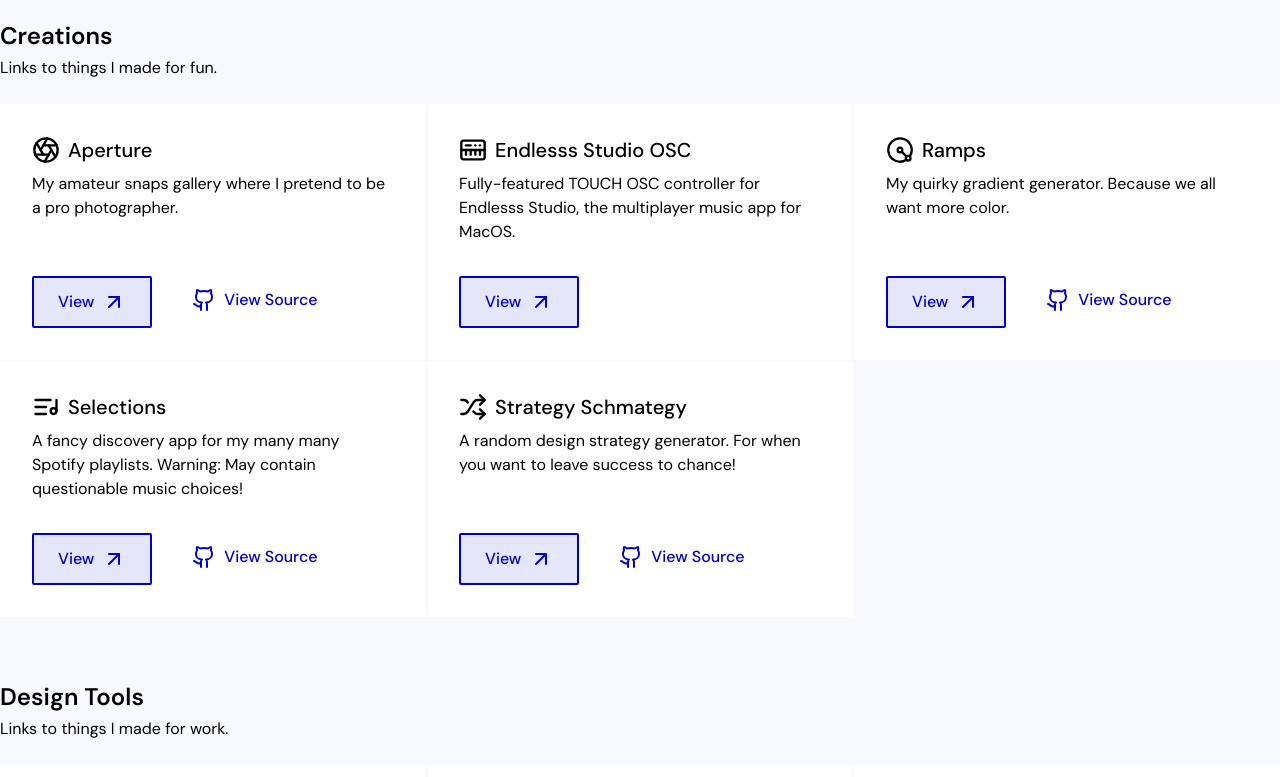
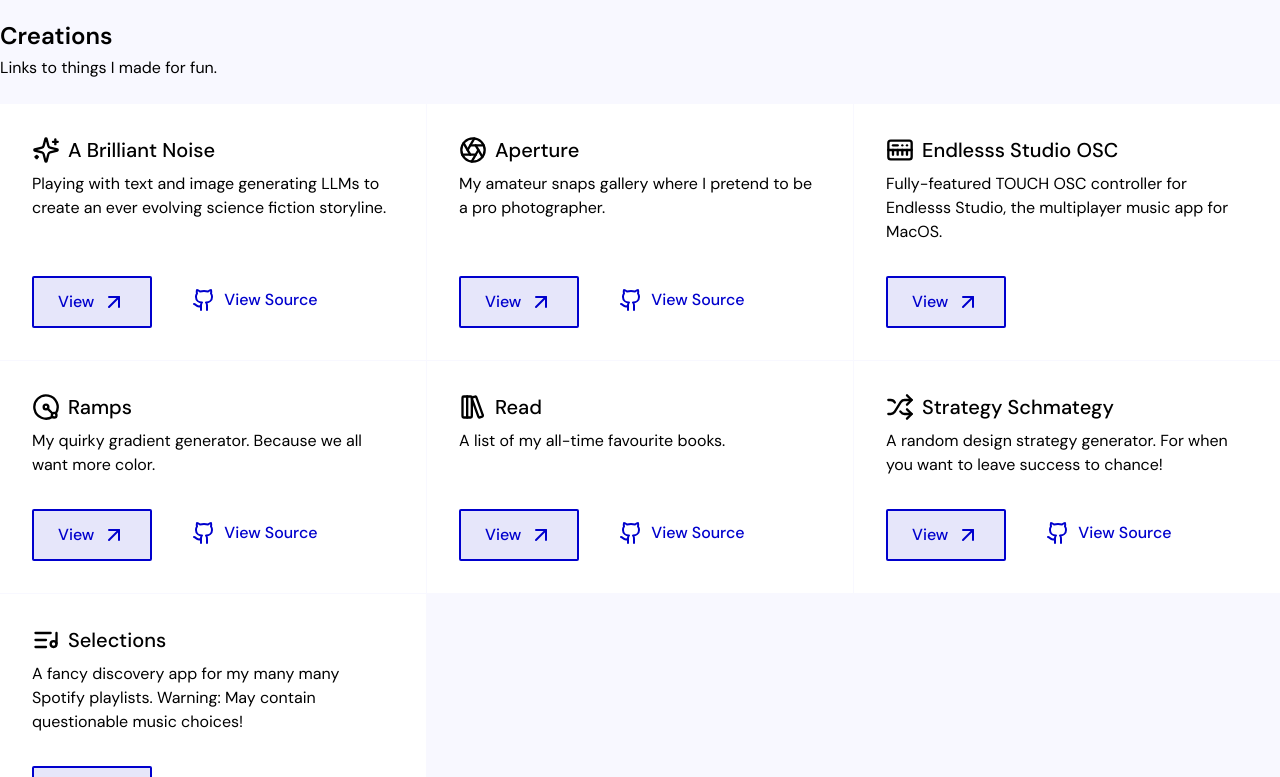
Before and after one commit to renderghost/links, a Next.js app: page / in a window 1280 px wide. Shown: the part 980-1757 px from the top of the page. Built offline with nearby package versions, Linux system fonts and the light colour scheme; a web font is replaced by a local one.

Commit message:
feat: update creations list with new projects
Replace 'Selections' with 'Read' to showcase favorite books.
Add 'A Brilliant Noise' project for LLM experimentation.
Reintroduce 'Selections' to highlight Spotify playlists.
Update icons and URLs accordingly for better representation.

```diff
--- a/src/components/Section/Sections/Creations.tsx
+++ b/src/components/Section/Sections/Creations.tsx
@@ -8,10 +8,20 @@
 	Shuffle,
 	KeyboardMusic,
 	Radius,
+	Sparkles,
+	LibraryBig,
 	ListMusic,
 } from 'lucide-react';
 
 const creationsList = [
+	{
+		title: 'A Brilliant Noise',
+		description:
+			'Playing with text and image generating LLMs to create an ever evolving science fiction storyline.',
+		icon: Sparkles,
+		url: 'https://strategyschmategy.renderg.host/',
+		sourceUrl: 'https://github.com/renderghost/strategy-schmategy',
+	},
 	{
 		title: 'Aperture',
 		description:
@@ -36,12 +46,11 @@
 		sourceUrl: 'https://github.com/renderghost/ramps',
 	},
 	{
-		title: 'Selections',
-		description:
-			'A fancy discovery app for my many many Spotify playlists. Warning: May contain questionable music choices!',
-		icon: ListMusic,
-		url: 'https://selections.renderg.host/',
-		sourceUrl: 'https://github.com/renderghost/selections',
+		title: 'Read',
+		description: 'A list of my all-time favourite books.',
+		icon: LibraryBig,
+		url: 'https://read.renderg.host/',
+		sourceUrl: 'https://github.com/renderghost/read',
 	},
 	{
 		title: 'Strategy Schmategy',
@@ -50,6 +59,14 @@
 		icon: Shuffle,
 		url: 'https://strategyschmategy.renderg.host/',
 		sourceUrl: 'https://github.com/renderghost/strategy-schmategy',
+	},
+	{
+		title: 'Selections',
+		description:
+			'A fancy discovery app for my many many Spotify playlists. Warning: May contain questionable music choices!',
+		icon: ListMusic,
+		url: 'https://selections.renderg.host/',
+		sourceUrl: 'https://github.com/renderghost/selections',
 	},
 ];
 
```
